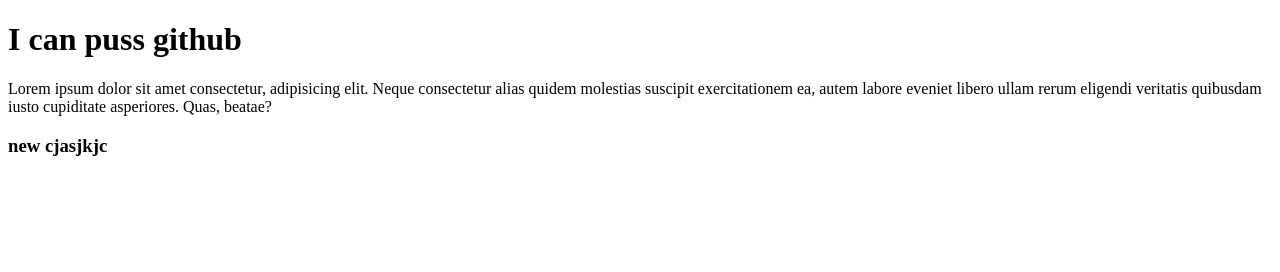
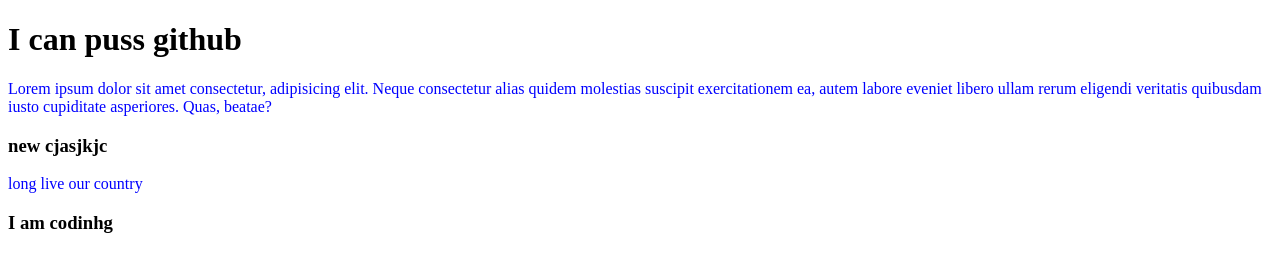
Before and after one commit to hossain2021/my-secound-repo, a plain HTML site: page index.html in a window 1280 px wide. Drawn offline with Linux system fonts and the light colour scheme.

Commit message:
style css

```diff
--- a/index.html
+++ b/index.html
@@ -5,10 +5,18 @@
     <meta http-equiv="X-UA-Compatible" content="IE=edge">
     <meta name="viewport" content="width=device-width, initial-scale=1.0">
     <title>my-secound-repo</title>
+    <link rel="stylesheet" href="style.css">
+    <style>
+        p{
+            color: blue;
+        }
+    </style>
 </head>
 <body>
     <h1> I can puss github</h1>
     <p>Lorem ipsum dolor sit amet consectetur, adipisicing elit. Neque consectetur alias quidem molestias suscipit exercitationem ea, autem labore eveniet libero ullam rerum eligendi veritatis quibusdam iusto cupiditate asperiores. Quas, beatae?</p>
     <h3>new cjasjkjc</h3>
+    <p>long live our  country</p>
+    <h3>I am codinhg</h3>
 </body>
 </html>
```
Also changed, not shown: style.css (added).
